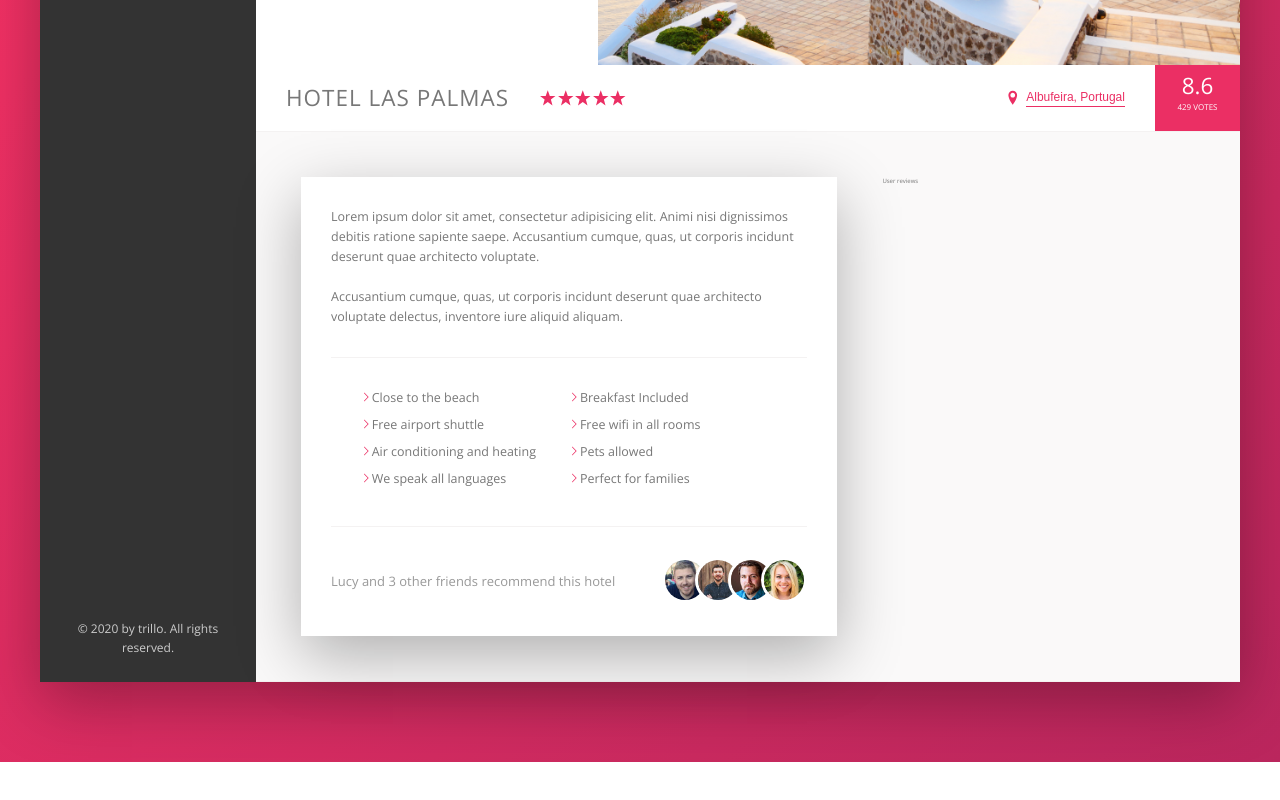
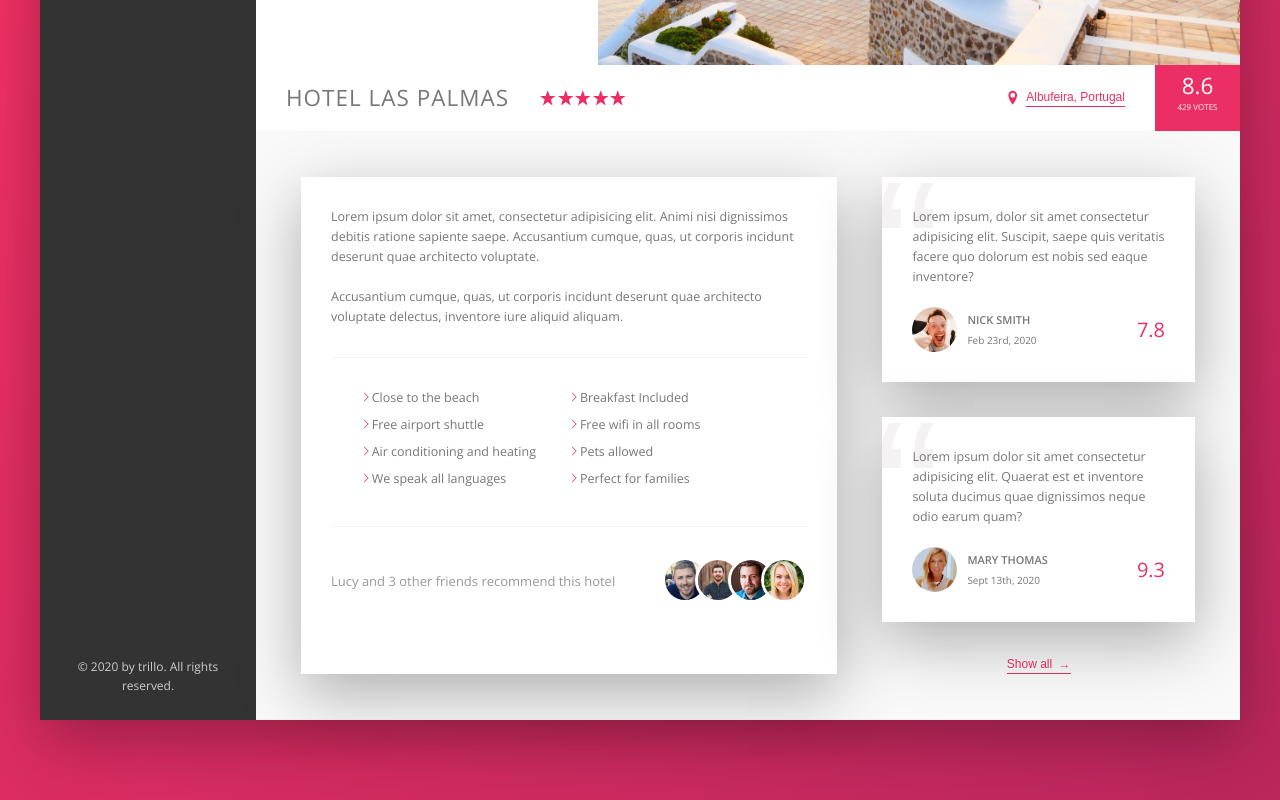
Before and after one commit to VarunSAthreya/trillo_website, a website: page index.html in a window 1280 px wide. Shown: the part 470-1270 px from the top of the page. Before the commit the page ends 1232 px from the top, so only its background shows below. Drawn offline with nearby package versions, Linux system fonts and the light colour scheme.

Commit message:
review section added

```diff
--- a/index.html
+++ b/index.html
@@ -207,7 +207,51 @@
 
 
                         <div class="user-reviews">
-                            User reviews
+                            <figure class="review">
+                                <blockquote class="review__text">
+                                    Lorem ipsum, dolor sit amet consectetur adipisicing elit. Suscipit, saepe quis veritatis facere quo dolorum est nobis sed eaque inventore?
+                                </blockquote>
+                                <figcaption class="review__user">
+                                    <img src="img/user-1.jpg" alt="User 1" class="review__photo">
+                                    <div class="review__user-box">
+                                        <p class="review__user-name">
+                                            Nick Smith
+                                        </p>
+                                        <p class="review__user-date">
+                                            Feb 23rd, 2020
+                                        </p>
+                                    </div>
+                                    <div class="review__rating">
+                                        7.8
+                                    </div>
+                                </figcaption>
+                            </figure>
+
+
+                            <figure class="review">
+                                <blockquote class="review__text">
+                                    Lorem ipsum dolor sit amet consectetur adipisicing elit. Quaerat est et inventore soluta ducimus quae dignissimos neque odio earum quam?
+                                </blockquote>
+                                <figcaption class="review__user">
+                                    <img src="img/user-2.jpg" alt="User 1" class="review__photo">
+                                    <div class="review__user-box">
+                                        <p class="review__user-name">
+                                            Mary Thomas
+                                        </p>
+                                        <p class="review__user-date">
+                                            Sept 13th, 2020
+                                        </p>
+                                    </div>
+                                    <div class="review__rating">
+                                        9.3
+                                    </div>
+                                </figcaption>
+                            </figure>
+
+                            <button class="btn-inline">
+                                Show all <span>&rarr;</span>
+                            </button>
+
                         </div>
 
                     </div>
--- a/sass/_components.scss
+++ b/sass/_components.scss
@@ -273,7 +273,7 @@
 .btn-inline {
     border: none;
     color: var(--color-primary);
-    font-size: inherit;
+    font-size: 1.2rem;
     border-bottom: 1px solid currentColor;
     padding-bottom: 2px;
     display: inline-block;
@@ -281,8 +281,18 @@
     cursor: pointer;
     transition: all 0.2s;
 
+    span {
+        margin-left: 3px;
+        transition: all 0.2s;
+        font-size: 1.2rem;
+    }
+
     &:hover {
         color: var(--color-grey-dark-1);
+
+        span {
+            margin-left: 8px;
+        }
     }
 
     &:focus {
@@ -381,3 +391,67 @@
         }
     }
 }
+
+///////////////////////////////////////
+// REVIEW
+
+.review {
+    background-color: var(--collor-white-1);
+    box-shadow: var(--shadow-light);
+    padding: 3rem;
+    margin-bottom: 3.5rem;
+    font-size: 2rem;
+    position: relative;
+    overflow: hidden;
+
+    &__text {
+        margin-bottom: 2rem;
+        z-index: 2;
+        position: relative;
+    }
+
+    &__user {
+        display: flex;
+        align-items: center;
+    }
+
+    &__photo {
+        height: 4.5rem;
+        width: 4.5rem;
+        border-radius: 50%;
+        margin-right: 1rem;
+    }
+
+    &__user-box {
+        margin-right: auto;
+    }
+
+    &__user-name {
+        font-size: 1.1rem;
+        font-weight: 600;
+        text-transform: uppercase;
+        margin-bottom: 0.4rem;
+    }
+
+    &__user-date {
+        font-size: 1rem;
+    }
+
+    &__rating {
+        font-size: 2rem;
+        color: var(--color-primary);
+        font-weight: 300;
+    }
+
+    &::before {
+        content: "\201C";
+        position: absolute;
+        top: 7rem;
+        left: -0.8rem;
+        font-size: 20rem;
+        color: var(--color-grey-light-2);
+        font-family: sans-serif;
+        line-height: 1rem;
+        z-index: 1;
+    }
+}
--- a/sass/_layout.scss
+++ b/sass/_layout.scss
@@ -57,4 +57,7 @@
 
 .user-reviews {
     flex: 1;
+    display: flex;
+    flex-direction: column;
+    align-items: center;
 }
```
Also changed, not shown: css/main.css.
